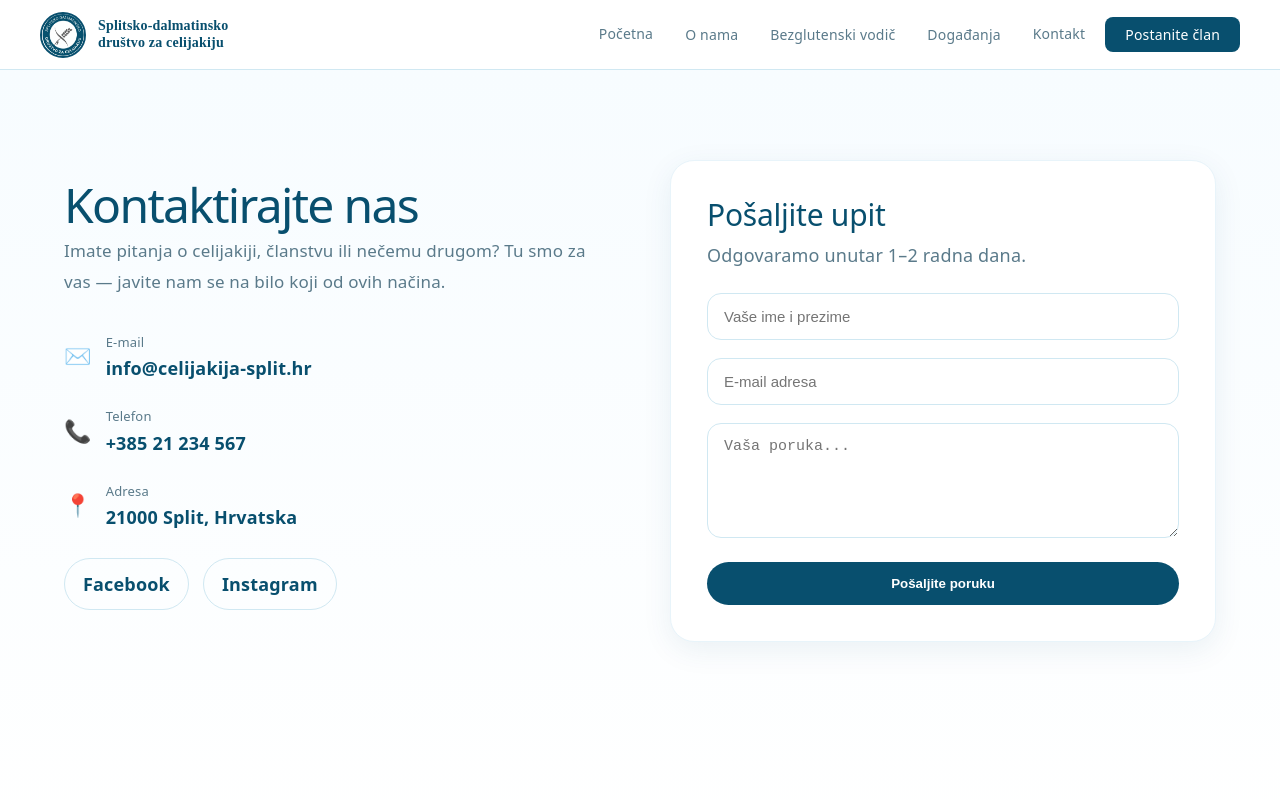
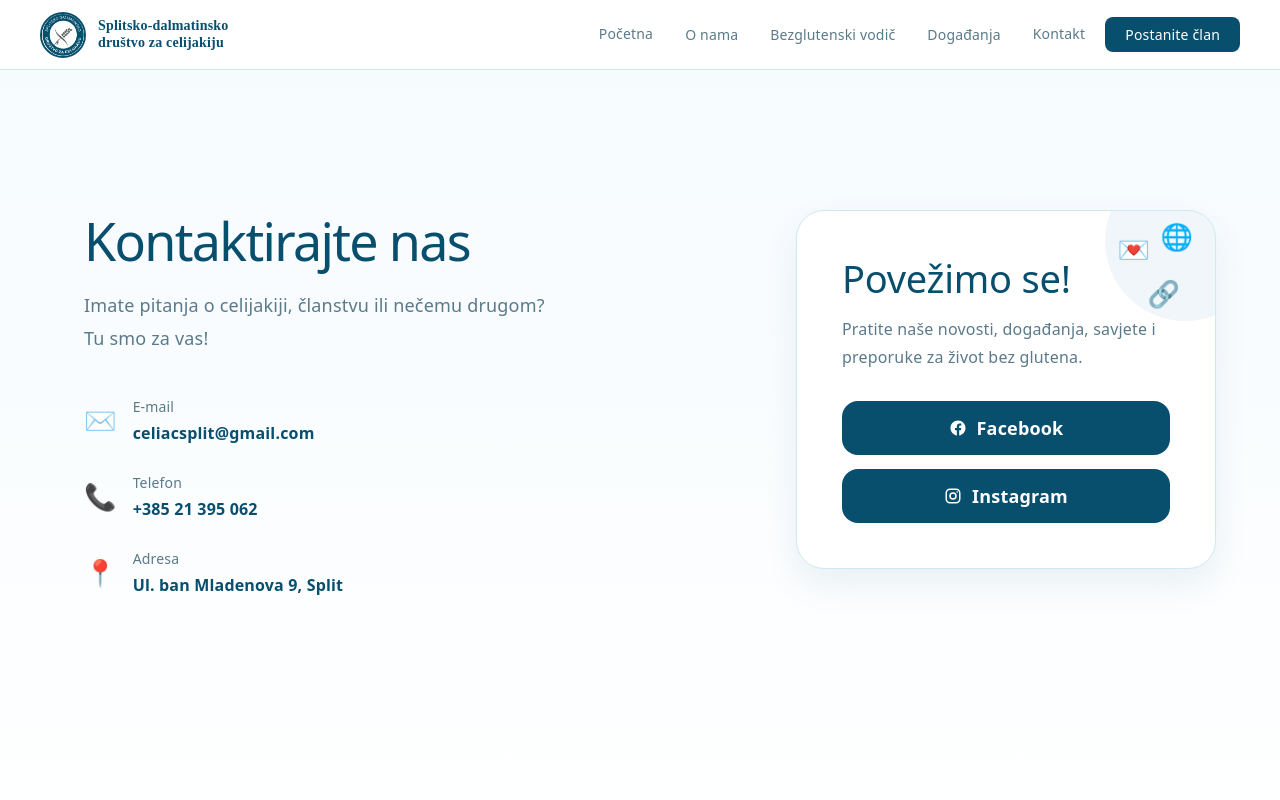
Before and after one commit to mstrin01/celiac-split, a React (Vite) app: page /contact in a window 1280 px wide. Shown: the top 800 px of the page. Built offline with nearby package versions, Linux system fonts and the light colour scheme.

Commit message:
contact page update + social card added

```diff
--- a/src/components/ContactPage.jsx
+++ b/src/components/ContactPage.jsx
@@ -5,11 +5,13 @@ const ContactPage = () => {
   return (
     <main className="contact-page">
       <div className="contact-grid">
+
         <div className="contact-info">
           <h1>Kontaktirajte nas</h1>
           <p>
             Imate pitanja o celijakiji, članstvu ili nečemu drugom?
-            Tu smo za vas — javite nam se na bilo koji od ovih načina.
+            <br />
+            Tu smo za vas!
           </p>
 
           <div className="contact-details">
@@ -17,8 +19,8 @@ const ContactPage = () => {
               <div className="contact-item-icon">✉️</div>
               <div className="contact-item-text">
                 <span>E-mail</span>
-                <a href="mailto:info@celijakija-split.hr">
-                  info@celijakija-split.hr
+                <a href="mailto:celiacsplit@gmail.com">
+                  celiacsplit@gmail.com
                 </a>
               </div>
             </div>
@@ -27,7 +29,7 @@ const ContactPage = () => {
               <div className="contact-item-icon">📞</div>
               <div className="contact-item-text">
                 <span>Telefon</span>
-                <a href="tel:+38521234567">+385 21 234 567</a>
+                <a href="tel:+38521395062">+385 21 395 062</a>
               </div>
             </div>
 
@@ -35,18 +37,38 @@ const ContactPage = () => {
               <div className="contact-item-icon">📍</div>
               <div className="contact-item-text">
                 <span>Adresa</span>
-                <a href="#">21000 Split, Hrvatska</a>
+                <a href="#">
+                  Ul. ban Mladenova 9, Split
+                </a>
+              </div>
             </div>
           </div>
         </div>
 
-          <div className="social-row">
+
+      <div className="social-card">
+        <div className="floating-icon icon-1">🌐</div>
+        <div className="floating-icon icon-2">🔗</div>
+        <div className="floating-icon icon-3">💌</div>
+
+        <h2>Povežimo se!</h2>
+        <p>
+          Pratite naše novosti, događanja, savjete i preporuke
+          za život bez glutena.
+        </p>
+
+        <div className="social-links-vertical">
           <a
             href="https://www.facebook.com/splitglutenfree/?locale=hr_HR"
             target="_blank"
             rel="noopener noreferrer"
-              className="social-btn"
+            className="social-big-btn"
           >
+            <span className="social-icon">
+              <svg viewBox="0 0 24 24" width="18" height="18" fill="currentColor">
+                <path d="M22 12.07C22 6.5 17.52 2 12 2S2 6.5 2 12.07C2 17.1 5.66 21.27 10.44 22v-7.03H7.9v-2.9h2.54V9.85c0-2.52 1.49-3.92 3.78-3.92 1.1 0 2.24.2 2.24.2v2.47H15.2c-1.24 0-1.63.77-1.63 1.56v1.87h2.77l-.44 2.9h-2.33V22C18.34 21.27 22 17.1 22 12.07z" />
+              </svg>
+            </span>
             Facebook
           </a>
 
@@ -54,37 +76,25 @@ const ContactPage = () => {
             href="https://www.instagram.com/celiacsplit/"
             target="_blank"
             rel="noopener noreferrer"
-              className="social-btn"
+            className="social-big-btn"
           >
+            <span className="social-icon">
+              <svg
+                viewBox="0 0 24 24"
+                width="18"
+                height="18"
+                fill="none"
+                stroke="currentColor"
+                strokeWidth="2"
+              >
+                <rect x="3" y="3" width="18" height="18" rx="5" />
+                <circle cx="12" cy="12" r="4" />
+                <circle cx="17.5" cy="6.5" r="1" fill="currentColor" stroke="none" />
+              </svg>
+            </span>
             Instagram
           </a>
         </div>
-        </div>
-
-        <div className="contact-form-card">
-          <h2>Pošaljite upit</h2>
-          <p>Odgovaramo unutar 1–2 radna dana.</p>
-
-          <form className="contact-form">
-            <div className="form-group">
-              <input type="text" placeholder="Vaše ime i prezime" />
-            </div>
-
-            <div className="form-group">
-              <input type="email" placeholder="E-mail adresa" />
-            </div>
-
-            <div className="form-group">
-              <textarea
-                placeholder="Vaša poruka..."
-                rows="5"
-              ></textarea>
-            </div>
-
-            <button type="submit" className="btn-primary">
-              Pošaljite poruku
-            </button>
-          </form>
       </div>
       </div>
     </main>
--- a/src/styles/ContactPage.css
+++ b/src/styles/ContactPage.css
@@ -2,46 +2,51 @@
   width: 100%;
   min-height: 100vh;
   padding: 90px 5%;
-  background: linear-gradient(to bottom, #f7fcff, #ffffff);
+  background: linear-gradient(to bottom, #f6fbfe, #ffffff);
 }
 
 .contact-grid {
   max-width: 1200px;
   margin: 0 auto;
   display: grid;
-  grid-template-columns: 1fr 1fr;
+  grid-template-columns: 1fr 420px;
   gap: 60px;
-  align-items: start;
+  align-items: center;
+}
+
+
+.contact-info {
+  padding: 20px;
 }
 
 .contact-info h1 {
-  font-size: 48px;
+  font-size: 52px;
   color: #084F6E;
-  margin-bottom: 18px;
+  margin-bottom: 20px;
+  line-height: 1.1;
 }
 
 .contact-info p {
-  font-size: 17px;
+  font-size: 18px;
+  color: #5A7A8A;
   line-height: 1.8;
-  color: #5A7A8A;
-  margin-bottom: 32px;
+  margin-bottom: 40px;
 }
 
 .contact-details {
   display: flex;
   flex-direction: column;
-  gap: 22px;
-  margin-bottom: 28px;
+  gap: 24px;
 }
 
 .contact-item {
   display: flex;
   align-items: center;
-  gap: 14px;
+  gap: 16px;
 }
 
 .contact-item-icon {
-  font-size: 22px;
+  font-size: 26px;
 }
 
 .contact-item-text {
@@ -50,7 +55,7 @@
 }
 
 .contact-item-text span {
-  font-size: 13px;
+  font-size: 14px;
   color: #5A7A8A;
 }
 
@@ -58,77 +63,154 @@
   text-decoration: none;
   color: #084F6E;
   font-weight: 600;
+  font-size: 16px;
 }
 
-.social-row {
-  display: flex;
-  gap: 14px;
-  margin-top: 20px;
+
+.social-card {
+  position: relative;
+  background: white;
+  padding: 45px;
+  border-radius: 28px;
+  box-shadow: 0 15px 35px rgba(8, 79, 110, 0.08);
+  border: 1px solid #D0E8F2;
+  overflow: hidden;
+  transition: transform 0.3s ease;
 }
 
-.social-btn {
+.social-card:hover {
+  transform: translateY(-4px);
+}
+
+.social-card::before {
+  content: "";
+  position: absolute;
+  width: 160px;
+  height: 160px;
+  background: rgba(13, 106, 146, 0.06);
+  border-radius: 50%;
+  top: -50px;
+  right: -50px;
+}
+
+.floating-icon {
+  position: absolute;
+  font-size: 26px;
+  animation: float 4s ease-in-out infinite;
+}
+
+.icon-1 {
+  top: 18px;
+  right: 22px;
+}
+
+.icon-2 {
+  top: 70px;
+  right: 35px;
+  animation-delay: 1s;
+}
+
+.icon-3 {
+  top: 25px;
+  right: 65px;
+  animation-delay: 2s;
+}
+
+@keyframes float {
+  0% {
+    transform: translateY(0px);
+  }
+  50% {
+    transform: translateY(-6px);
+  }
+  100% {
+    transform: translateY(0px);
+  }
+}
+
+.social-label {
+  display: inline-block;
+  font-size: 13px;
+  font-weight: 600;
+  color: #084F6E;
+  background: #E8F4FA;
+  padding: 8px 14px;
+  border-radius: 30px;
+  margin-bottom: 18px;
+}
+
+.social-card h2 {
+  font-size: 38px;
+  color: #084F6E;
+  margin-bottom: 16px;
+}
+
+.social-card p {
+  font-size: 16px;
+  line-height: 1.7;
+  color: #5A7A8A;
+  margin-bottom: 30px;
+}
+
+.social-links-vertical {
+  display: flex;
+  flex-direction: column;
+  gap: 14px;
+}
+
+.social-big-btn {
   text-decoration: none;
-  padding: 12px 18px;
-  border: 1px solid #D0E8F2;
-  border-radius: 30px;
-  color: #084F6E;
+  background: #084F6E;
+  color: white;
+  padding: 14px 22px;
+  border-radius: 16px;
   font-weight: 600;
+  text-align: center;
   transition: 0.2s;
 }
 
-.social-btn:hover {
-  background: #E8F4FA;
+.social-big-btn:hover {
+  background: #0D6A92;
+  transform: translateY(-2px);
+}
+.social-big-btn {
+  text-decoration: none;
+  background: #084F6E;
+  color: white;
+  padding: 14px 22px;
+  border-radius: 16px;
+  font-weight: 600;
+  text-align: center;
+  transition: 0.2s;
+  display: flex;
+  align-items: center;
+  justify-content: center;
+  gap: 10px;
 }
 
-.contact-form-card {
-  background: white;
-  padding: 36px;
-  border-radius: 24px;
-  box-shadow: 0 8px 30px rgba(8, 79, 110, 0.08);
-  border: 1px solid #E8F4FA;
+.social-big-btn:hover {
+  background: #0D6A92;
+  transform: translateY(-2px);
 }
 
-.contact-form-card h2 {
-  font-size: 30px;
-  color: #084F6E;
-  margin-bottom: 10px;
+.social-icon {
+  display: flex;
+  align-items: center;
+  justify-content: center;
 }
 
-.contact-form-card p {
-  color: #5A7A8A;
-  margin-bottom: 24px;
-}
-
-.contact-form {
-  display: flex;
-  flex-direction: column;
-  gap: 18px;
-}
-
-.form-group input,
-.form-group textarea {
-  width: 100%;
-  padding: 14px 16px;
-  border: 1px solid #D0E8F2;
-  border-radius: 14px;
-  font-size: 15px;
-  outline: none;
-  box-sizing: border-box;
-}
-
-.btn-primary {
-  width: 100%;
-  padding: 14px;
-  border: none;
-  border-radius: 30px;
-  background: #084F6E;
-  color: white;
-  font-weight: 600;
-  cursor: pointer;
-}
-
-@media (max-width: 768px) {
+/* MOBILE */
+@media (max-width: 900px) {
   .contact-grid {
     grid-template-columns: 1fr;
+    gap: 40px;
+  }
+
+  .contact-info h1 {
+    font-size: 40px;
+  }
+
+  .social-card h2 {
+    font-size: 32px;
   }
 }
```
Lines whose indentation alone changed are shown as unchanged.
